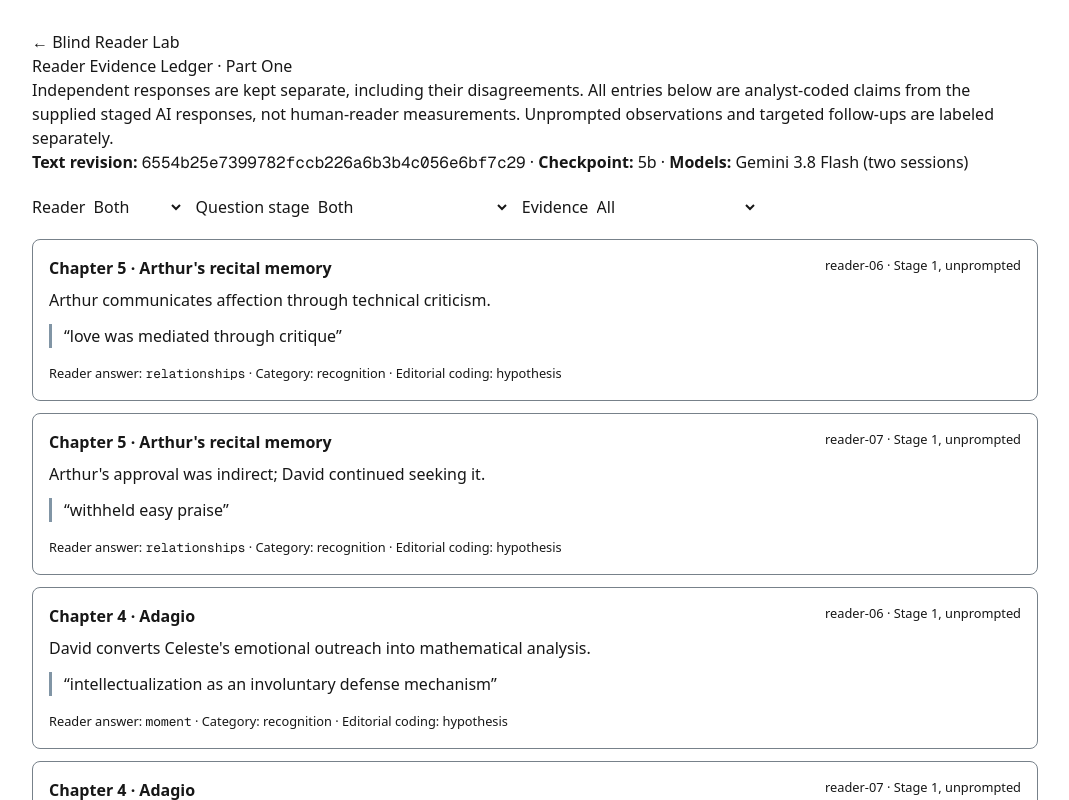
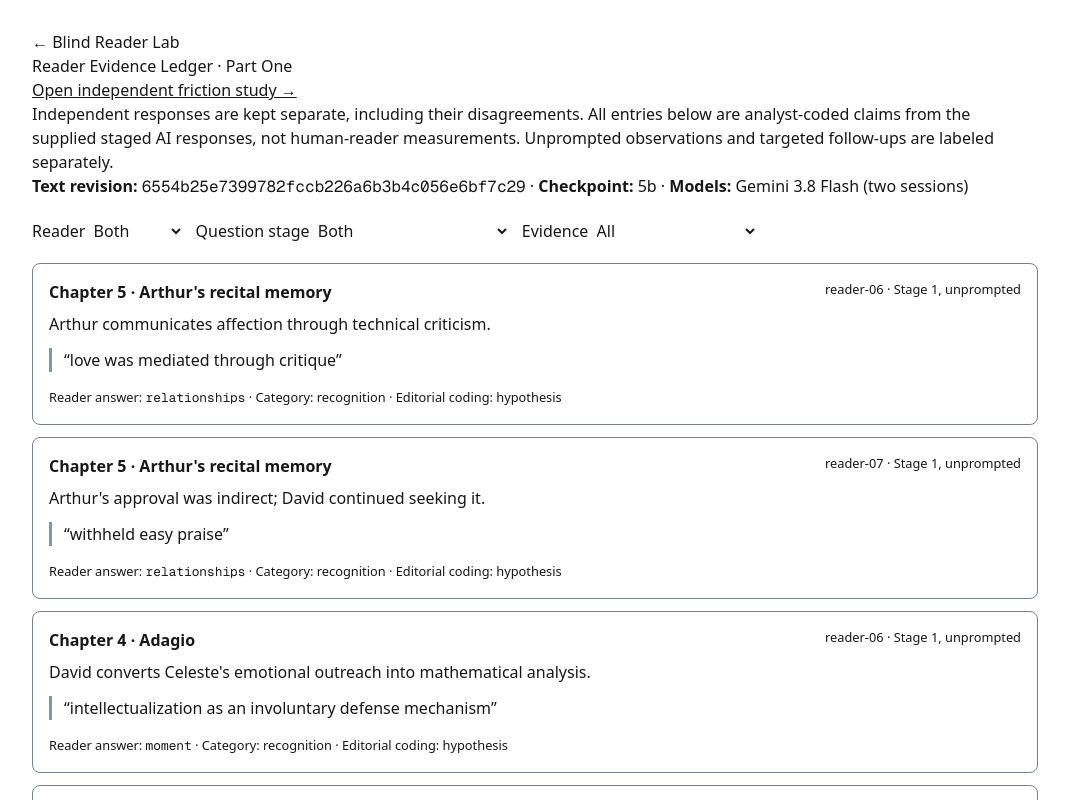
Before and after one commit to Gabrielmcp78/frontend, a Next.js app: page /reader-lab/evidence in a window 1280 px wide. Shown: the top 800 px of the page, without its empty margins (105-1174 px from the left). Built offline with nearby package versions, Linux system fonts and the light colour scheme.

Commit message:
feat: connect evidence ledger to controlled friction study

```diff
--- a/app/reader-lab/evidence/page.tsx
+++ b/app/reader-lab/evidence/page.tsx
@@ -10,6 +10,7 @@ export default function EvidenceLedgerPage(){
  return <main style={{maxWidth:1050,margin:"0 auto",padding:"30px 22px",fontFamily:"system-ui,sans-serif",lineHeight:1.5}}>
  <nav><Link href="/reader-lab/testing">← Blind Reader Lab</Link></nav>
  <h1>Reader Evidence Ledger · Part One</h1>
+ <p><Link href="/reader-lab/friction" style={{textDecoration:"underline"}}>Open independent friction study →</Link></p>
  <p>Independent responses are kept separate, including their disagreements. All entries below are analyst-coded claims from the supplied staged AI responses, not human-reader measurements. Unprompted observations and targeted follow-ups are labeled separately.</p>
  <p><strong>Text revision:</strong> <code>{EVIDENCE_COMMIT}</code> · <strong>Checkpoint:</strong> 5b · <strong>Models:</strong> Gemini 3.8 Flash (two sessions)</p>
  <div style={{display:"flex",flexWrap:"wrap",gap:12,margin:"20px 0"}}>
```
